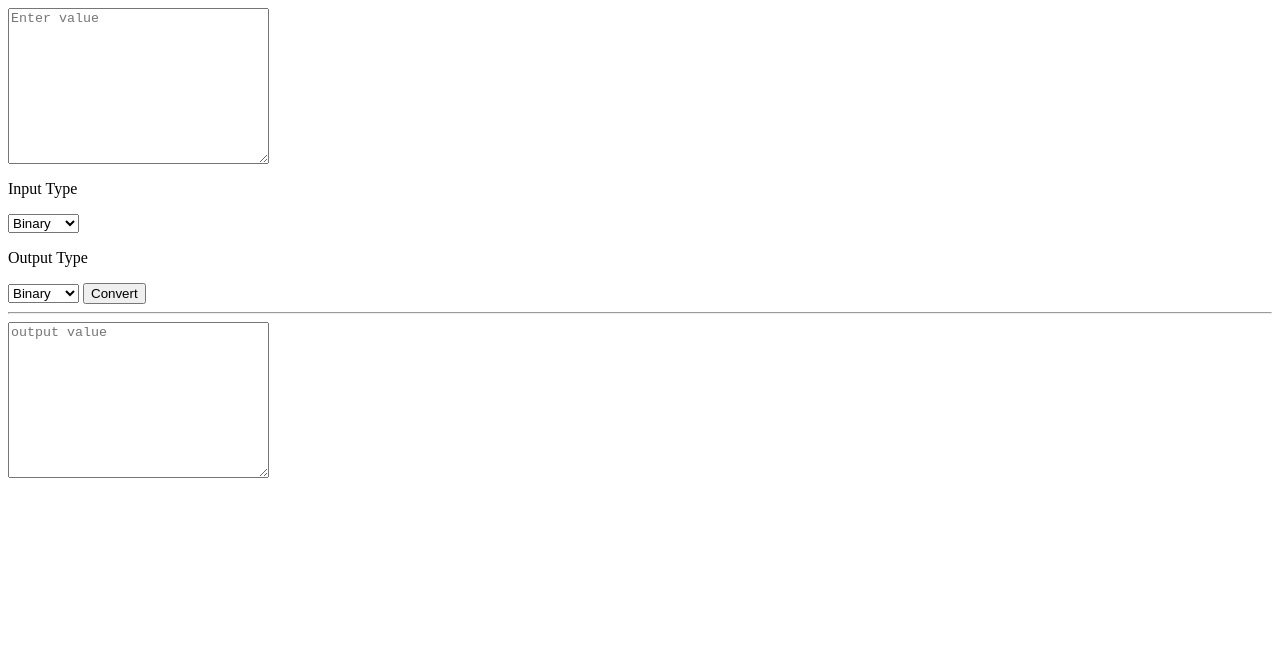
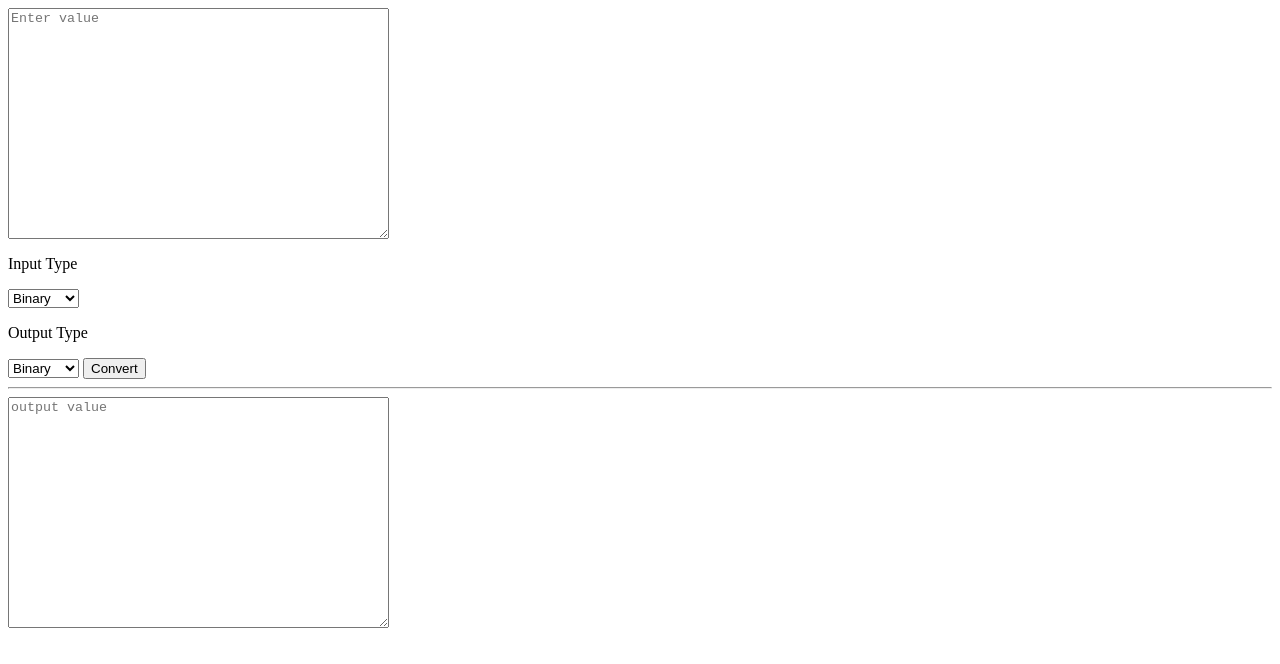
Before and after one commit to vijay0405/js-number-converter, a plain HTML site: page index.html in a window 1280 px wide. Drawn offline with nearby package versions, Linux system fonts and the light colour scheme.

Commit message:
added basic ui elements

```diff
--- a/index.html
+++ b/index.html
@@ -12,7 +12,7 @@
 
 <body>
     <div>
-        <textarea id="inputVal" cols="30" rows="10" placeholder="Enter value"></textarea>
+        <textarea id="inputVal" cols="45" rows="15" placeholder="Enter value"></textarea>
         <br>
         <p>Input Type</p>
         <select id="inputType">
@@ -31,7 +31,7 @@
         <button id="convert">Convert</button>
     </div>
     <hr>
-    <textarea id="outputVal" cols="30" rows="10" placeholder="output value" readonly></textarea>
+    <textarea id="outputVal" cols="45" rows="15" placeholder="output value" readonly></textarea>
     <script src="./assets/js/app.js"></script>
 </body>
 
```
